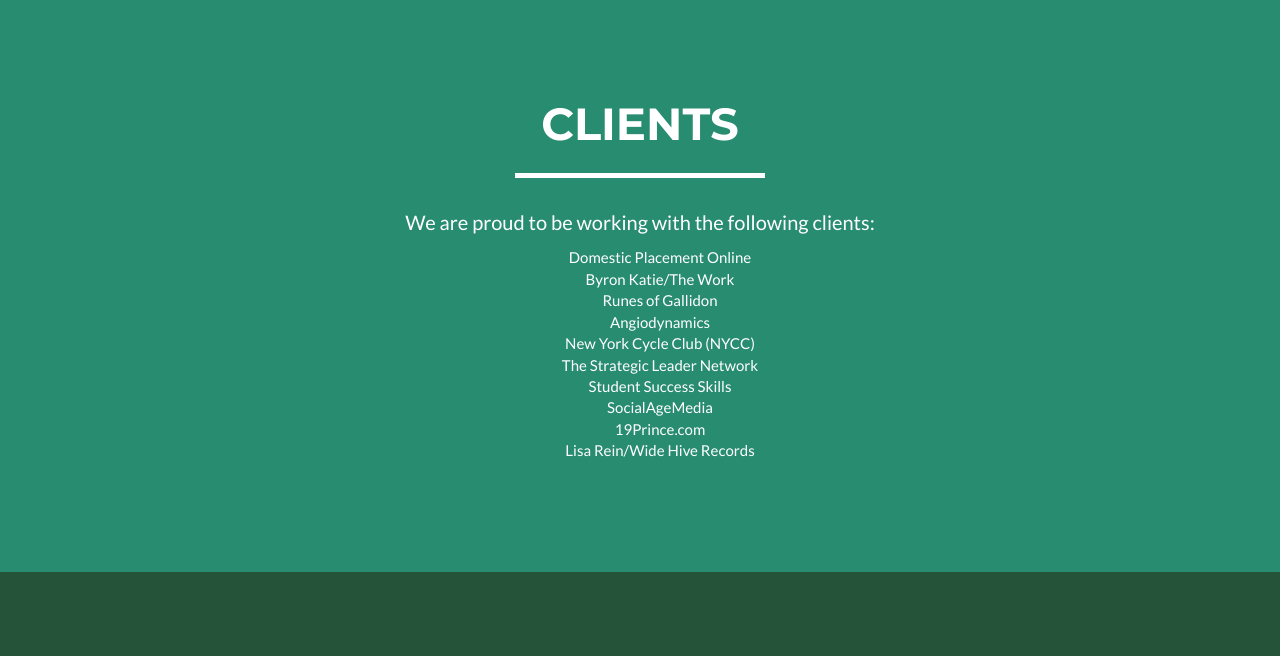
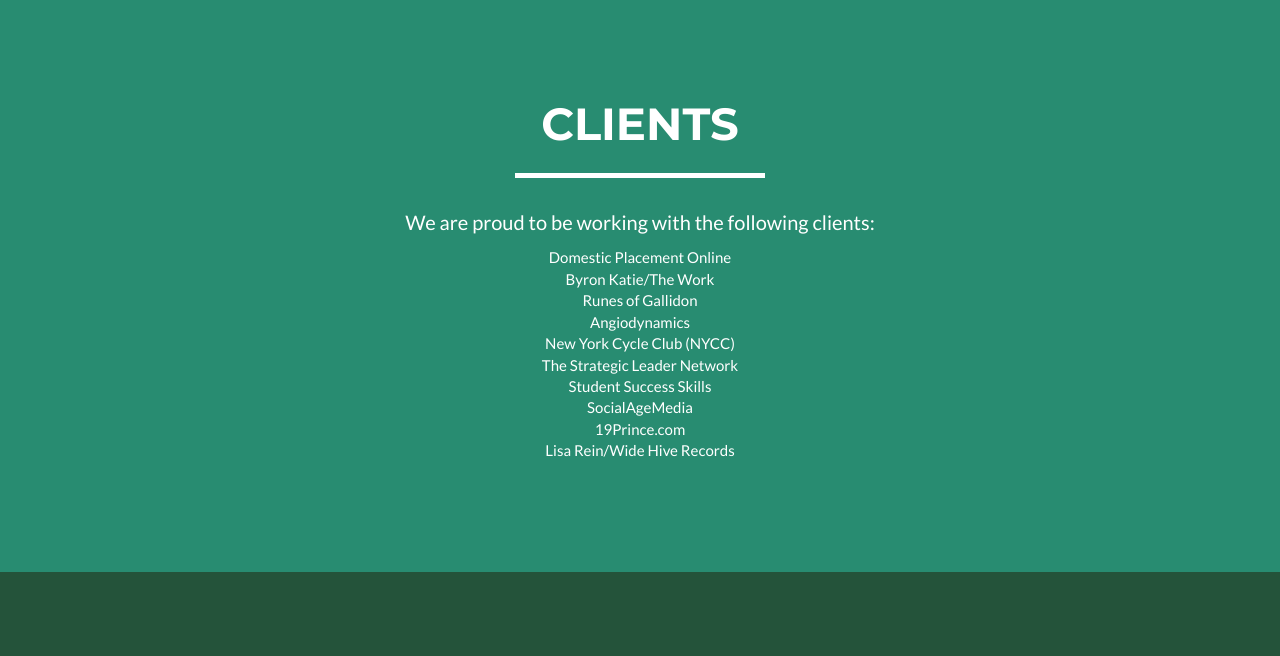
Before and after one commit to apperceive/apperceive.com, a PHP site: page / in a window 1280 px wide; the page is wider, and only the part inside the window is pictured. Shown: the part 2906-3562 px from the top of that part. Run offline with PHP 8.4, Linux system fonts and the light colour scheme; some libraries are stand-ins or nearby versions.

Commit message:
remove padding from client list

```diff
--- a/css/freelancer.css
+++ b/css/freelancer.css
@@ -523,3 +523,7 @@
   font-size: 80%;
   font-weight: normal;
 }
+
+ul.clients {
+    padding: 0;
+}
```
